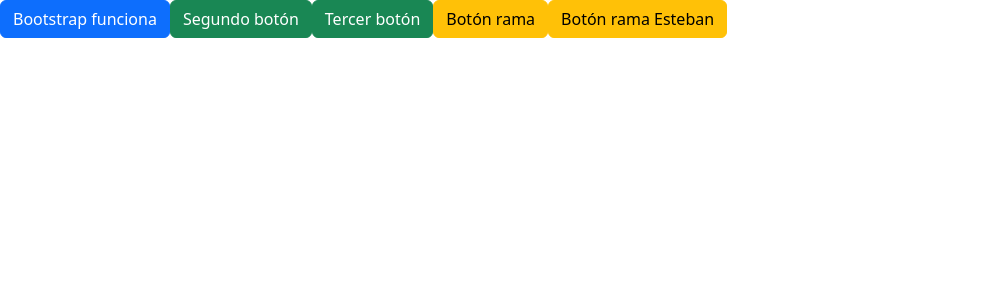
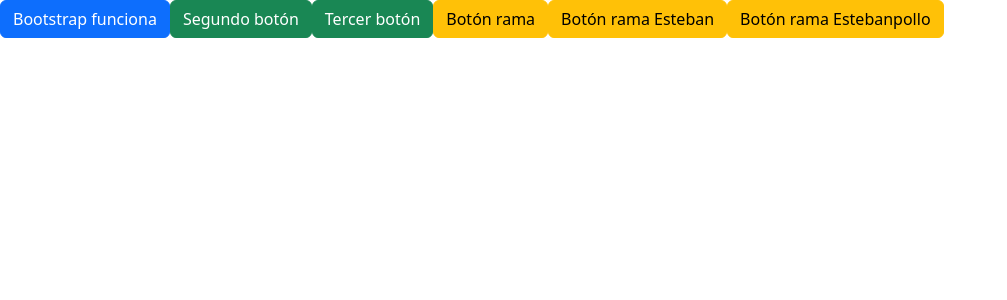
Before and after one commit to EloyRomero19/SuperCarsWeb, an Angular app in the folder web-coches/: page / in a window 1280 px wide. Shown: the top 300 px of the page, without its empty margins (0-1007 px from the left). Built offline with nearby package versions, Linux system fonts and the light colour scheme.

Commit message:
boton pepe el pollo

```diff
--- a/web-coches/src/app/app.component.html
+++ b/web-coches/src/app/app.component.html
@@ -3,3 +3,4 @@
 <button class="btn btn-success">Tercer botón</button>
 <button class="btn btn-warning">Botón rama</button>
 <button class="btn btn-warning">Botón rama Esteban</button>
+<button class="btn btn-warning">Botón rama Estebanpollo</button>
```
